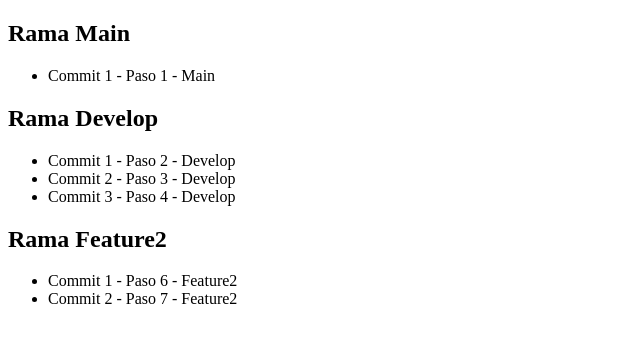
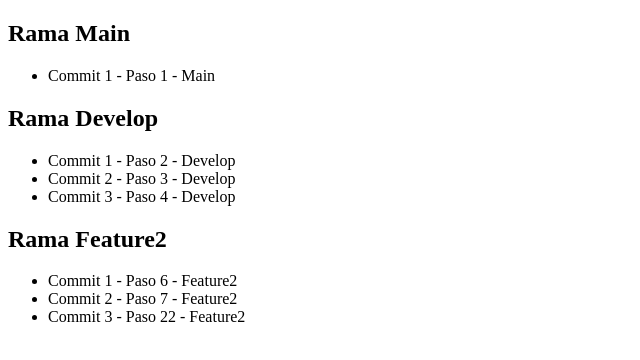
Before and after one commit to esscri97/proyecto-git, a plain HTML site: page index.html in a window 1280 px wide. Shown: the whole page, without its empty margins (0-640 px from the left). Drawn offline with Linux system fonts and the light colour scheme.

Commit message:
Commit 3 - Paso 22 - Feature2

```diff
--- a/index.html
+++ b/index.html
@@ -26,6 +26,7 @@
     <ul>
         <li>Commit 1 - Paso 6 - Feature2</li>
         <li>Commit 2 - Paso 7 - Feature2</li>
+        <li>Commit 3 - Paso 22 - Feature2</li>
     </ul>
 </body>
 </html>
```
